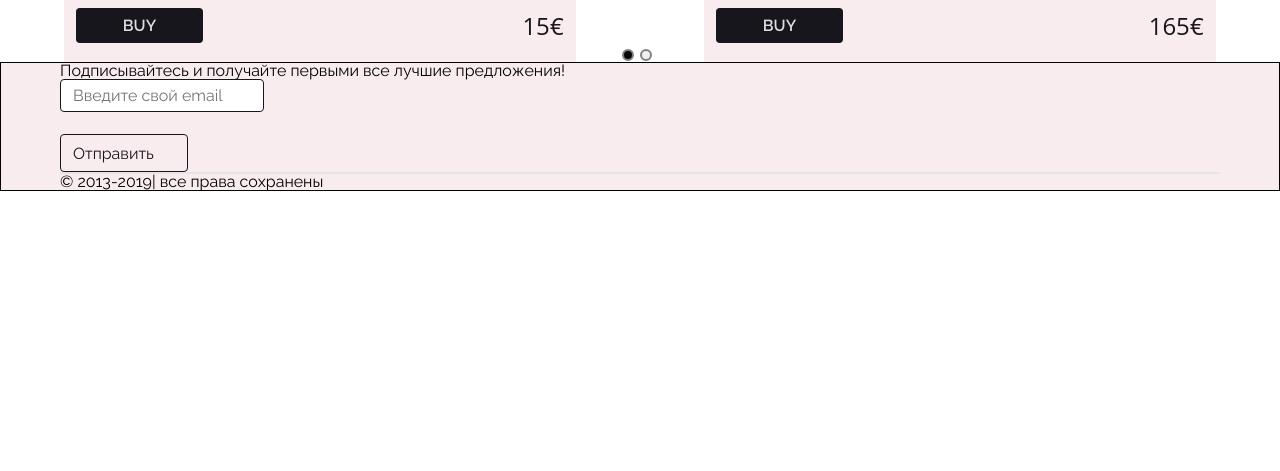
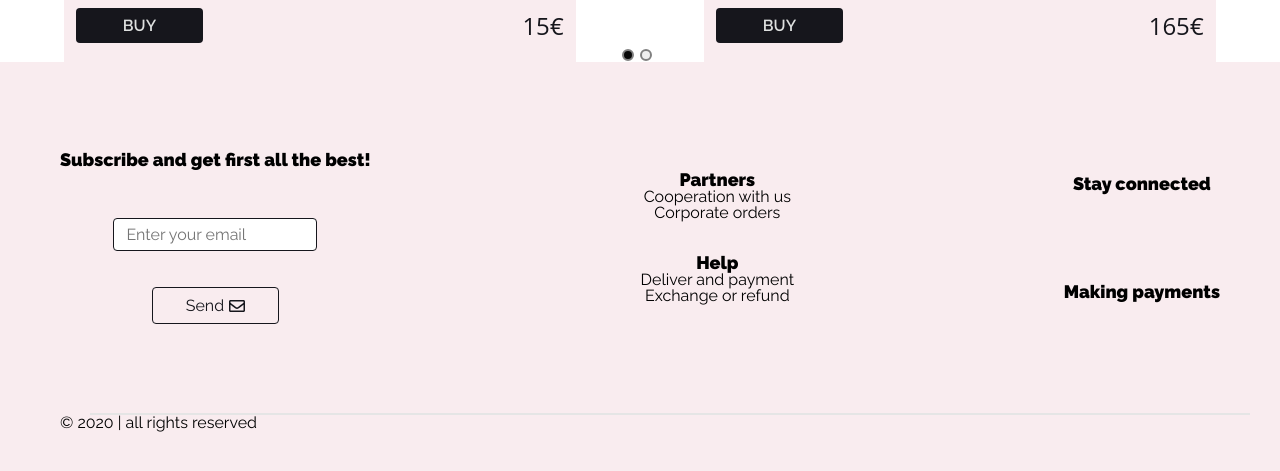
Before and after one commit to pyrsv/made-by-hands, a React (Create React App) app in the folder client/: page / in a window 1280 px wide. Shown: the part 395-866 px from the top of the page. Before the commit the page ends 800 px from the top, so only its background shows below. Built offline with nearby package versions, Linux system fonts and the light colour scheme.

Commit message:
landing non adapt without icon

```diff
--- a/client/src/Components/Footer/Copyright/Footline.js
+++ /dev/null
@@ -1,7 +0,0 @@
-import styled from 'styled-components';
-
-export const FootLine = styled.div`
-	width:100%;
-	border-top: 2px solid #E5E5E5;
-	margin: 0 auto;
-	`;
--- a/client/src/Components/Footer/Footer.js
+++ b/client/src/Components/Footer/Footer.js
@@ -1,25 +1,62 @@
 import React from 'react';
+
 import InputField from '../UI/InputFiels/InputField';
+import Button from '../UI/Button/Button';
+import LayoutContainer from '../LayoutContainer/LayoutContainer';
+
+import { FooterContainer } from './style';
 import { Foot } from './style';
-import LayoutContainer from '../LayoutContainer/LayoutContainer';
-import { FootLine } from './Copyright/Footline';
+import { FootLine } from './style';
 import { FooterText } from './FooterText/FooterText';
-import Button from '../UI/Button/Button';
+import { FontAwesomeIcon } from '@fortawesome/react-fontawesome';
+import { Icon } from '../UI/Button/styles';
 
 const Footer = () => {
 	return (
-		<Foot>
+		<Foot height={'445px'}>
 			<LayoutContainer>
-				<div>
-                    <FooterText text={'Подписывайтесь и получайте первыми все лучшие предложения!'}/>
-					<InputField placeholder={'Введите свой email '} />
-                    <Button text={'Отправить'} color={'light'} icon={'f0e0'}/>
-				</div>
+				<FooterContainer height={'200px'}>
+					<Foot height={'100%'}>
+						<FooterText
+							type={'title'}
+							marginBottom={'35px'}
+							text={'Subscribe and get first all the best!'}
+						/>
+						<InputField placeholder={'Enter your email '} />
+						<Button text={'Send'} color={'light'} icon={'envelope'} />
+					</Foot>
 
+					<Foot height={'100%'}>
+						<Foot>
+							<FooterText type={'title'} text={'Partners'} />
+							<FooterText type={'link'} text={'Cooperation with us'} />
+							<FooterText type={'link'} text={'Corporate orders'} />
+						</Foot>
+						<Foot>
+							<FooterText type={'title'} text={'Help'} />
+							<FooterText type={'link'} text={'Deliver and payment'} />
+							<FooterText type={'link'} text={'Exchange or refund'} />
+						</Foot>
+					</Foot>
+
+					<Foot height={'100%'}>
+						<FooterText text={'Stay connected'} />
+						<FooterContainer>
+							<FooterText>
+								<FontAwesomeIcon icon={['fab', 'fa-facebook']} />
+							</FooterText>
+
+							<Icon>
+								<FontAwesomeIcon icon={['fab', 'envelope']} />
+							</Icon>
+						</FooterContainer>
+						<FooterText text={'Making payments'} />
+					</Foot>
+				</FooterContainer>
+			</LayoutContainer>
+			<LayoutContainer>
 				<FootLine />
-
-				<FooterText text={'© 2013-2019| все права сохранены'}/>
-
+				<FooterText type={'copy'} text={'© 2020 | all rights reserved'} />
 			</LayoutContainer>
 		</Foot>
 	);
--- a/client/src/Components/Footer/FooterText/FooterText.js
+++ b/client/src/Components/Footer/FooterText/FooterText.js
@@ -1,6 +1,15 @@
 import React from 'react';
 import { FooterTextDiv } from './style';
+import PropTypes from 'prop-types';
 
-export const FooterText = ({ text }) => {
-	return <FooterTextDiv>{text}</FooterTextDiv>;
+export const FooterText = ({type, text, marginBottom}) => {
+	return <FooterTextDiv type={type} marginBottom={marginBottom}>{text}</FooterTextDiv>;
 };
+
+FooterText.propTypes = {
+	type: PropTypes.oneOf(['title', 'link']),
+};
+
+FooterText.defaultProps = {
+	type: 'title',
+};
--- a/client/src/Components/Footer/FooterText/style.js
+++ b/client/src/Components/Footer/FooterText/style.js
@@ -1,5 +1,12 @@
 import styled from 'styled-components';
 
-export const FooterTextDiv = styled.p`
+export const FooterTextDiv = styled.a`
 	font-family: 'Raleway', sans-serif;
+	font-size: ${props => (props.type === 'title' ? '18px' : '16px')};
+	font-weight: ${props => (props.type === 'title' ? 'bold' : 'normal')};
+	margin-bottom: ${props=>props.marginBottom};
+
+	&:hover {
+		cursor: ${props => (props.type === 'link' ? 'pointer' : 'default')};
+	}
 `;
--- a/client/src/Components/Footer/style.js
+++ b/client/src/Components/Footer/style.js
@@ -3,12 +3,22 @@ import styled from 'styled-components';
 export const Foot = styled.div`
 	display: flex;
 	align-items: center;
-	flex-direction: columns;
+	flex-direction: column;
+	background: #f9ecef;
+	justify-content: space-evenly;
+	min-height: ${props => props.height};
+`;
 
-	width:100vw;
-	/* justify-content: space-around; */
+export const FooterContainer = styled.section`
+	display: flex;
+	align-items: center;
+	flex-direction: row;
+	justify-content: space-between;
+	height: ${props => props.height};
+`;
 
-	border: 1px solid #000000;
-	box-sizing: border-box;
-	background: #f9ecef;
+export const FootLine = styled.div`
+	width: 100%;
+	border-top: 2px solid #e5e5e5;
+	margin: 0 30px;
 `;
```
Also changed, not shown: client/src/Components/Footer/Copyright/Copyright.js (deleted, +0 -7 lines), client/src/Components/UI/Button/Button.js (line endings or trailing spaces).
